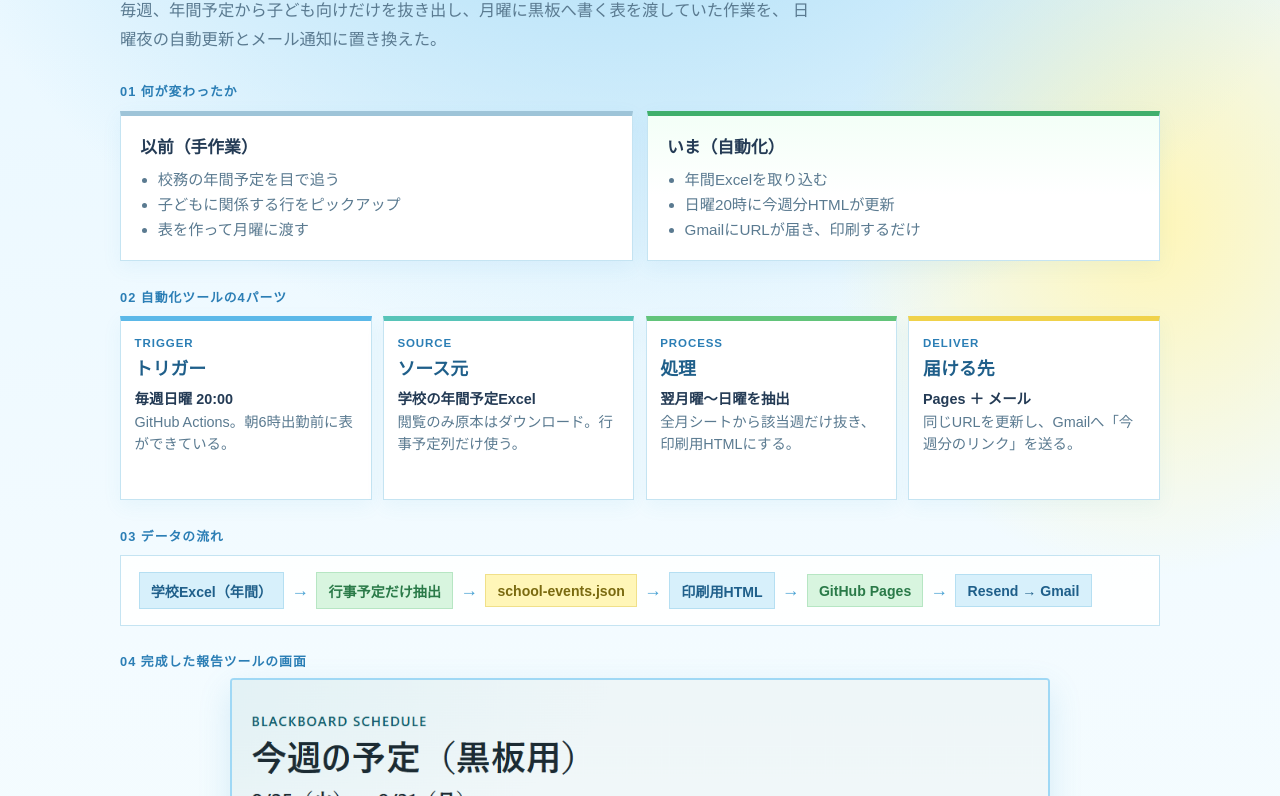
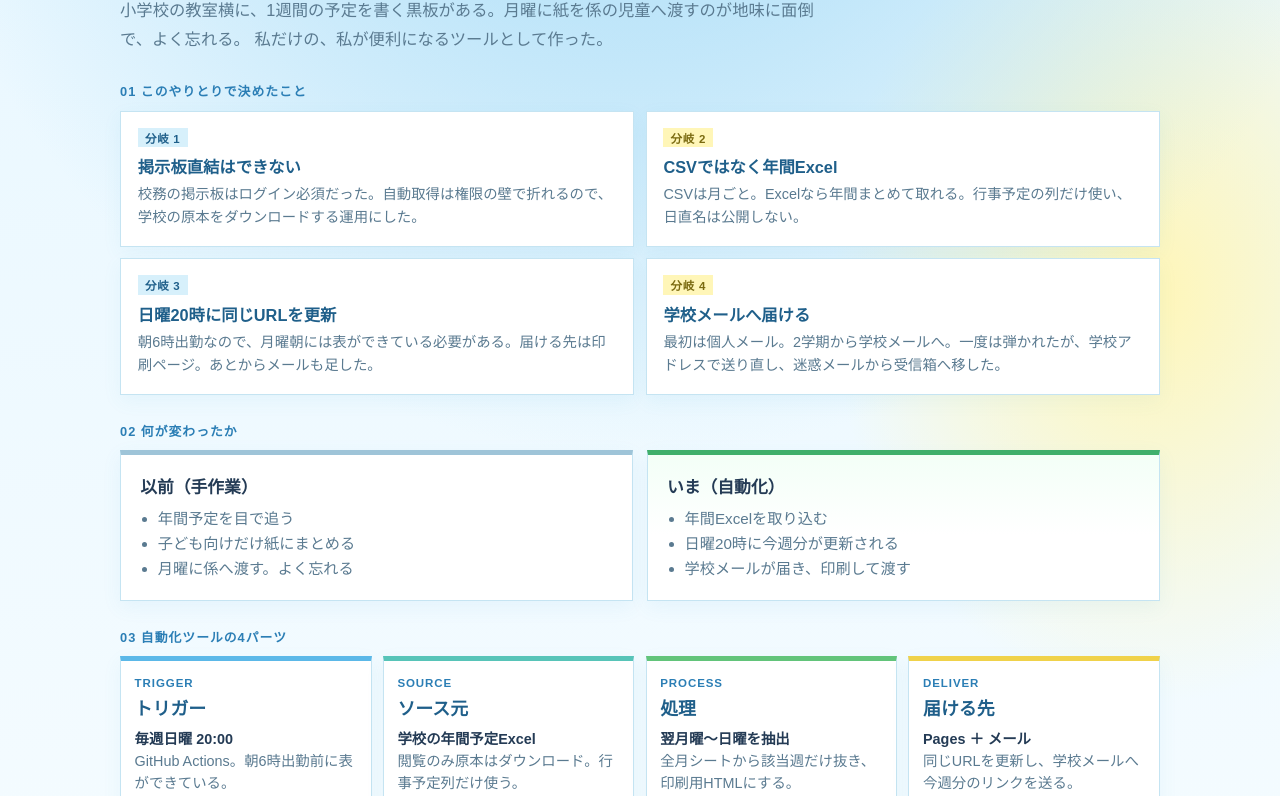
Before and after one commit to Awayuki-AI/weekly-blackboard-schedule, a website: page diagram/index.html in a window 1280 px wide. Shown: the part 179-975 px from the top of the page. Drawn offline with Linux system fonts and the light colour scheme.

Commit message:
Tell the classroom blackboard story in the flow diagram.
Show the four forks from this chat so the graduating presentation can walk the same decisions.

```diff
--- a/diagram/index.html
+++ b/diagram/index.html
@@ -3,7 +3,7 @@
 <head>
   <meta charset="UTF-8" />
   <meta name="viewport" content="width=device-width, initial-scale=1" />
-  <title>面倒な報告を自動化する — 黒板予定ツールの流れ</title>
+  <title>教室の黒板予定を、日曜のメール1通にするまで</title>
   <style>
     :root {
       --ink: #243b55;
@@ -79,6 +79,7 @@
     section:nth-of-type(3) { animation-delay: 0.1s; }
     section:nth-of-type(4) { animation-delay: 0.15s; }
     section:nth-of-type(5) { animation-delay: 0.2s; }
+    section:nth-of-type(6) { animation-delay: 0.25s; }
 
     .section-title {
       font-size: 0.8rem;
@@ -202,6 +203,51 @@
       font-size: 1.1rem;
     }
 
+    .steps {
+      display: grid;
+      grid-template-columns: 1fr 1fr;
+      gap: 0.7rem;
+    }
+
+    .step {
+      background: var(--card);
+      border: 1px solid var(--line);
+      padding: 1rem 1.05rem 1.05rem;
+      box-shadow: 0 6px 18px rgba(74, 163, 212, 0.07);
+    }
+
+    .step .turn {
+      display: inline-block;
+      background: var(--sky-soft);
+      color: #1f5f8a;
+      font-size: 0.72rem;
+      font-weight: 800;
+      letter-spacing: 0.06em;
+      padding: 0.12rem 0.45rem;
+      margin-bottom: 0.4rem;
+    }
+
+    .step:nth-child(even) .turn {
+      background: var(--lemon-soft);
+      color: #7a6a10;
+    }
+
+    .step h3 {
+      font-size: 1.02rem;
+      color: #1f5f8a;
+      margin-bottom: 0.35rem;
+    }
+
+    .step p {
+      font-size: 0.9rem;
+      line-height: 1.6;
+      color: var(--muted);
+    }
+
+    @media (max-width: 700px) {
+      .steps { grid-template-columns: 1fr; }
+    }
+
     .shot-section .section-title {
       margin-bottom: 0.5rem;
     }
@@ -289,38 +335,64 @@
 <body>
   <div class="wrap">
     <header>
-      <div class="badge">ADS 2ヶ月目課題 · 図解</div>
-      <h1>面倒な報告を自動化する<br />黒板予定ツールの流れ</h1>
+      <div class="badge">卒業制作 · 対話の記録</div>
+      <h1>教室の黒板予定を、<br />日曜のメール1通にするまで</h1>
       <p class="lead">
-        毎週、年間予定から子ども向けだけを抜き出し、月曜に黒板へ書く表を渡していた作業を、
-        日曜夜の自動更新とメール通知に置き換えた。
+        小学校の教室横に、1週間の予定を書く黒板がある。月曜に紙を係の児童へ渡すのが地味に面倒で、よく忘れる。
+        私だけの、私が便利になるツールとして作った。
       </p>
     </header>
 
+    <section aria-label="Conversation decisions">
+      <div class="section-title">01 このやりとりで決めたこと</div>
+      <div class="steps">
+        <article class="step">
+          <span class="turn">分岐 1</span>
+          <h3>掲示板直結はできない</h3>
+          <p>校務の掲示板はログイン必須だった。自動取得は権限の壁で折れるので、学校の原本をダウンロードする運用にした。</p>
+        </article>
+        <article class="step">
+          <span class="turn">分岐 2</span>
+          <h3>CSVではなく年間Excel</h3>
+          <p>CSVは月ごと。Excelなら年間まとめて取れる。行事予定の列だけ使い、日直名は公開しない。</p>
+        </article>
+        <article class="step">
+          <span class="turn">分岐 3</span>
+          <h3>日曜20時に同じURLを更新</h3>
+          <p>朝6時出勤なので、月曜朝には表ができている必要がある。届ける先は印刷ページ。あとからメールも足した。</p>
+        </article>
+        <article class="step">
+          <span class="turn">分岐 4</span>
+          <h3>学校メールへ届ける</h3>
+          <p>最初は個人メール。2学期から学校メールへ。一度は弾かれたが、学校アドレスで送り直し、迷惑メールから受信箱へ移した。</p>
+        </article>
+      </div>
+    </section>
+
     <section aria-label="Before after">
-      <div class="section-title">01 何が変わったか</div>
+      <div class="section-title">02 何が変わったか</div>
       <div class="compare">
         <article class="panel before">
           <h2>以前（手作業）</h2>
           <ul>
-            <li>校務の年間予定を目で追う</li>
-            <li>子どもに関係する行をピックアップ</li>
-            <li>表を作って月曜に渡す</li>
+            <li>年間予定を目で追う</li>
+            <li>子ども向けだけ紙にまとめる</li>
+            <li>月曜に係へ渡す。よく忘れる</li>
           </ul>
         </article>
         <article class="panel after">
           <h2>いま（自動化）</h2>
           <ul>
             <li>年間Excelを取り込む</li>
-            <li>日曜20時に今週分HTMLが更新</li>
-            <li>GmailにURLが届き、印刷するだけ</li>
+            <li>日曜20時に今週分が更新される</li>
+            <li>学校メールが届き、印刷して渡す</li>
           </ul>
         </article>
       </div>
     </section>
 
     <section aria-label="Four parts">
-      <div class="section-title">02 自動化ツールの4パーツ</div>
+      <div class="section-title">03 自動化ツールの4パーツ</div>
       <div class="flow">
         <article class="part">
           <div class="num">TRIGGER</div>
@@ -340,13 +412,13 @@
         <article class="part">
           <div class="num">DELIVER</div>
           <h3>届ける先</h3>
-          <p><strong>Pages ＋ メール</strong><br />同じURLを更新し、Gmailへ「今週分のリンク」を送る。</p>
+          <p><strong>Pages ＋ メール</strong><br />同じURLを更新し、学校メールへ今週分のリンクを送る。</p>
         </article>
       </div>
     </section>
 
     <section aria-label="Pipeline">
-      <div class="section-title">03 データの流れ</div>
+      <div class="section-title">04 データの流れ</div>
       <div class="pipeline" aria-label="技術パイプライン">
         <span class="chip">学校Excel（年間）</span>
         <span class="arrow" aria-hidden="true">→</span>
@@ -358,12 +430,12 @@
         <span class="arrow" aria-hidden="true">→</span>
         <span class="chip">GitHub Pages</span>
         <span class="arrow" aria-hidden="true">→</span>
-        <span class="chip">Resend → Gmail</span>
+        <span class="chip">Resend → 学校メール</span>
       </div>
     </section>
 
     <section class="shot-section" aria-label="Tool screenshot">
-      <div class="section-title">04 完成した報告ツールの画面</div>
+      <div class="section-title">05 完成した報告ツールの画面</div>
       <div class="shot-wrap">
         <img
           src="assets/tool-screenshot.png"
@@ -378,14 +450,13 @@
     </section>
 
     <section aria-label="Story">
-      <div class="section-title">05 つくるときに決めたこと</div>
+      <div class="section-title">06 いまも毎週使っている</div>
       <div class="story">
-        <h3>校務サイト直結は諦めて、ダウンロード運用にした</h3>
+        <h3>完璧な連携より、月曜に忘れないこと</h3>
         <p>
-          掲示板はログイン必須で自動取得できなかった。
-          CSVは月ごと、Excelなら年間一括——なのでExcelを正とした。
-          日直名などが入る原本は公開せず、行事だけをjsonにして自動更新に乗せる。
-          2学期に学校Gmailが使えるようになったら、メール宛先だけ差し替える。
+          掲示板直結も、学校の原本を毎回自動で取りに行くことも、やらなかった。
+          できるところだけ自動化して、紙を渡す瞬間だけ人手に残した。
+          日曜のメールが届けば、月曜朝に思い出さなくてよい。
         </p>
         <p class="links">
           公開ページ:
```
